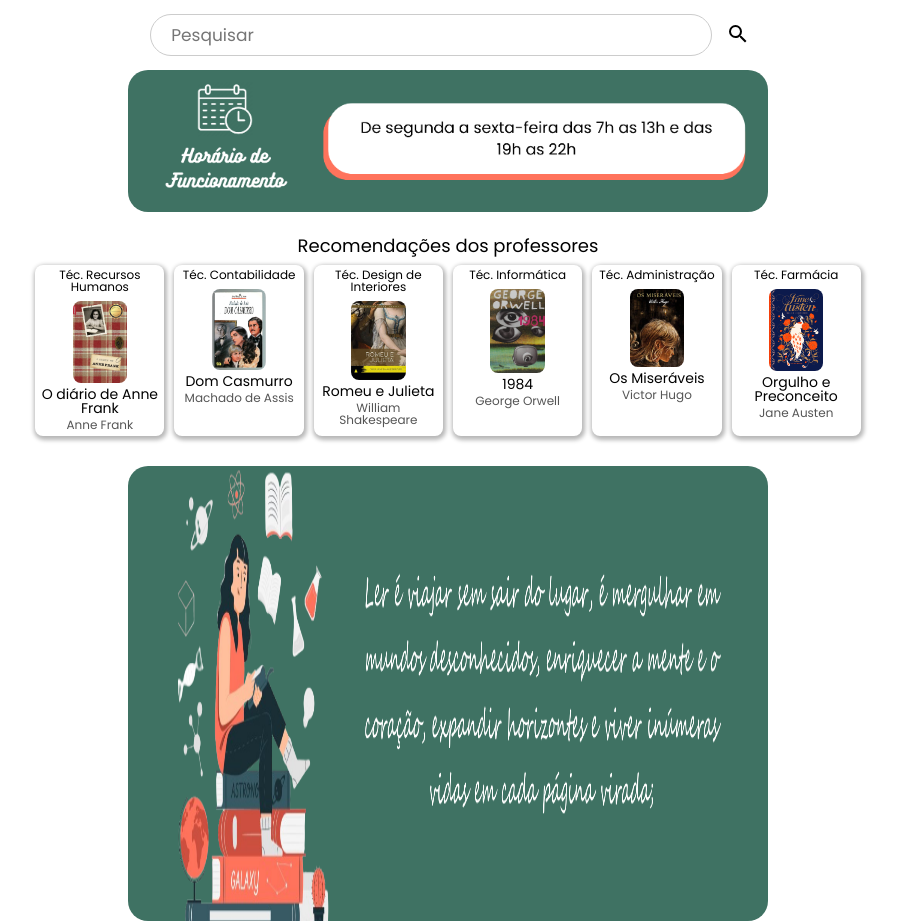
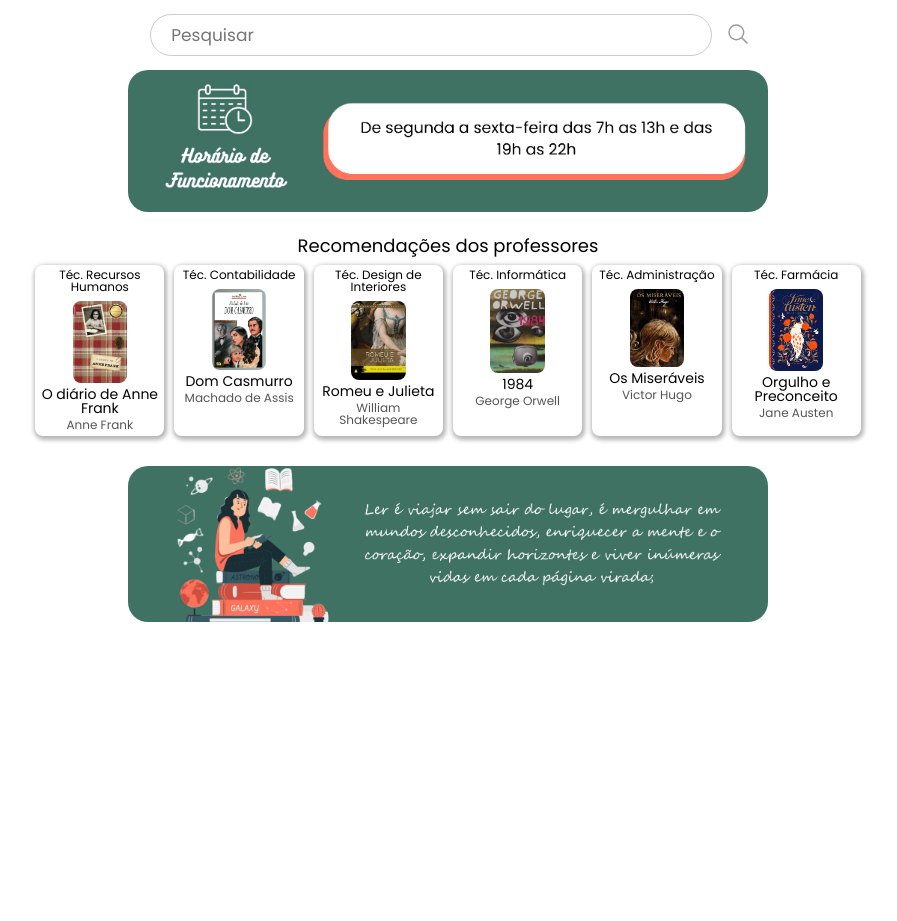
Before and after one commit to DanielleCalil/tccWeb-Next-, a Next.js app: page / in a window 1280 px wide. Shown: the whole page, without its empty margins (192-1089 px from the left). After the commit the page ends 800 px from the top, so only its background shows below. Built offline with nearby package versions, Linux system fonts and the light colour scheme.

Commit message:
up 26-08

```diff
--- a/package.json
+++ b/package.json
@@ -9,7 +9,7 @@
     "lint": "next lint"
   },
   "dependencies": {
-    "next": "14.2.6",
+    "next": "^14.2.6",
     "react": "^18",
     "react-dom": "^18",
     "react-icons": "^5.3.0"
--- a/src/app/page.jsx
+++ b/src/app/page.jsx
@@ -1,13 +1,13 @@
 import Image from "next/image";
 import styles from "./page.module.css";
 
-import Searchbar from "@/componentes/searchbar";
+import BarraPesquisa from "@/componentes/barraPesquisa";
 import Recomendacoes from "@/componentes/recomendacoes";
 
 export default function Home() {
   return (
     <main className="containerGlobal">
-      <Searchbar />
+      <BarraPesquisa />
 
       <div className={styles.img}>
         <Image src="/imagens_telas/horario.png" width={1709} height={379} className={styles.imgHorario} />
@@ -16,7 +16,7 @@ export default function Home() {
       <Recomendacoes />
 
       <div className={styles.img}>
-        <Image src="/imagens_telas/frase.png" className={styles.imgFrase} width={439} height={455} />
+        <Image src="/imagens_telas/frase.png" className={styles.imgFrase} width={1709} height={379} />
       </div>
 
     </main>
--- a/src/app/page.module.css
+++ b/src/app/page.module.css
@@ -16,6 +16,7 @@
 
 .imgFrase {
   width: 50%;
+  height: auto;
   display: flex;
   align-items: center;
   justify-content: center;
--- a/src/componentes/searchbar/index.jsx
+++ b/src/componentes/barraPesquisa/index.jsx
@@ -1,14 +1,14 @@
 import styles from './index.module.css';
 
-import { MdSearch } from "react-icons/md";
+import { IoSearchOutline } from "react-icons/io5";
 
-export default function Searchbar () {
+export default function BarraPesquisa () {
     return(
         <div className="containerGlobal">
              <div className={styles.searchContainer}>
                 <input type="text" placeholder="Pesquisar" id="search-input" className={styles.input} />
                 <button type="button" className={styles.button}>
-                    <MdSearch className={styles.icone} />
+                    <IoSearchOutline className={styles.icone} />
                 </button>
             </div>
         </div>
--- a/src/componentes/searchbar/index.module.css
+++ b/src/componentes/barraPesquisa/index.module.css
@@ -29,4 +29,5 @@
 .icone {
     height: 2.4rem;
     width: 2.4rem;
+    color: #9b9b9b;
 }
--- a/src/componentes/recomendacoes/index.module.css
+++ b/src/componentes/recomendacoes/index.module.css
@@ -3,6 +3,7 @@
     margin: 0 auto;
     padding-top: 25px;
     padding-bottom: 10px;
+    text-align: left;
 }
 
 .title {
@@ -10,6 +11,7 @@
     font-weight: 400;
     font-style: normal;
     font-size: 18px;
+    text-align: left !important;
 }
 
 .bookList {
```
Also changed, not shown: 1 other file (tests, documents, lock files or other folders).
